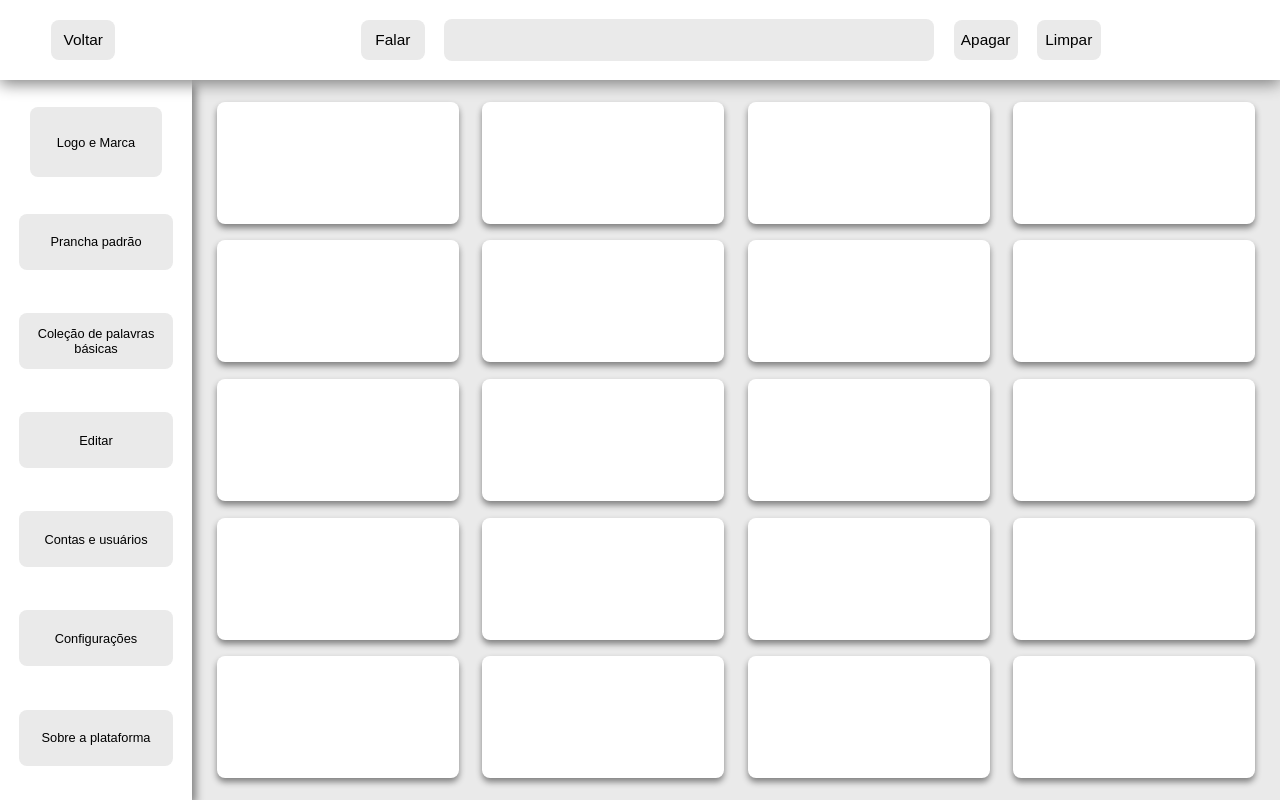
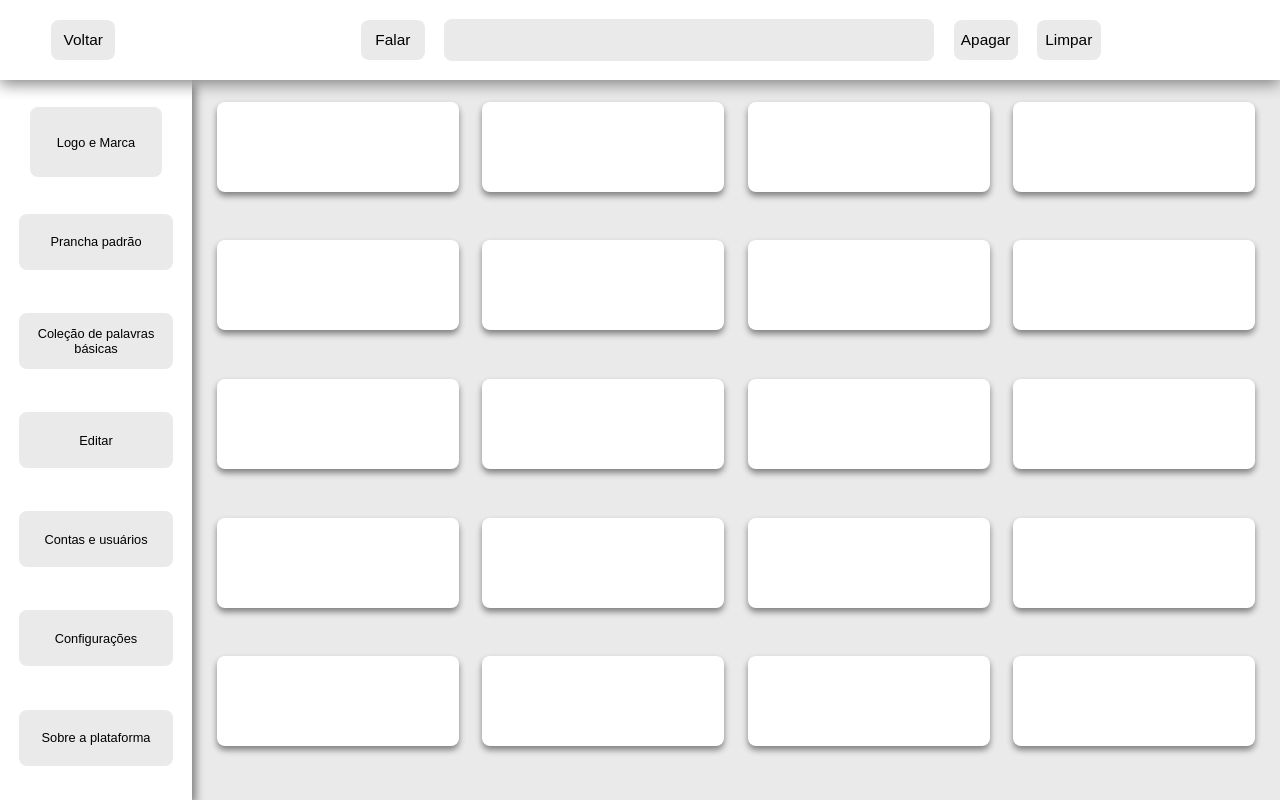
Before and after one commit to brunaru/vivavox, a React (Create React App) app in the folder client/aac_platform/: page / in a window 1280 px wide. Built offline with nearby package versions, Linux system fonts and the light colour scheme.

Commit message:
Ajuste de largura máxima da célula.

```diff
--- a/client/aac_platform/src/components/inc/Cell/styled.js
+++ b/client/aac_platform/src/components/inc/Cell/styled.js
@@ -5,6 +5,8 @@ export const CellContainer = styled.div`
   background-color: white;
   border-radius: 8px;
   filter: drop-shadow(0 4px 3px gray);
+  max-width: 265px;
+  max-height: 90px;
 
 
   &:hover {
```
